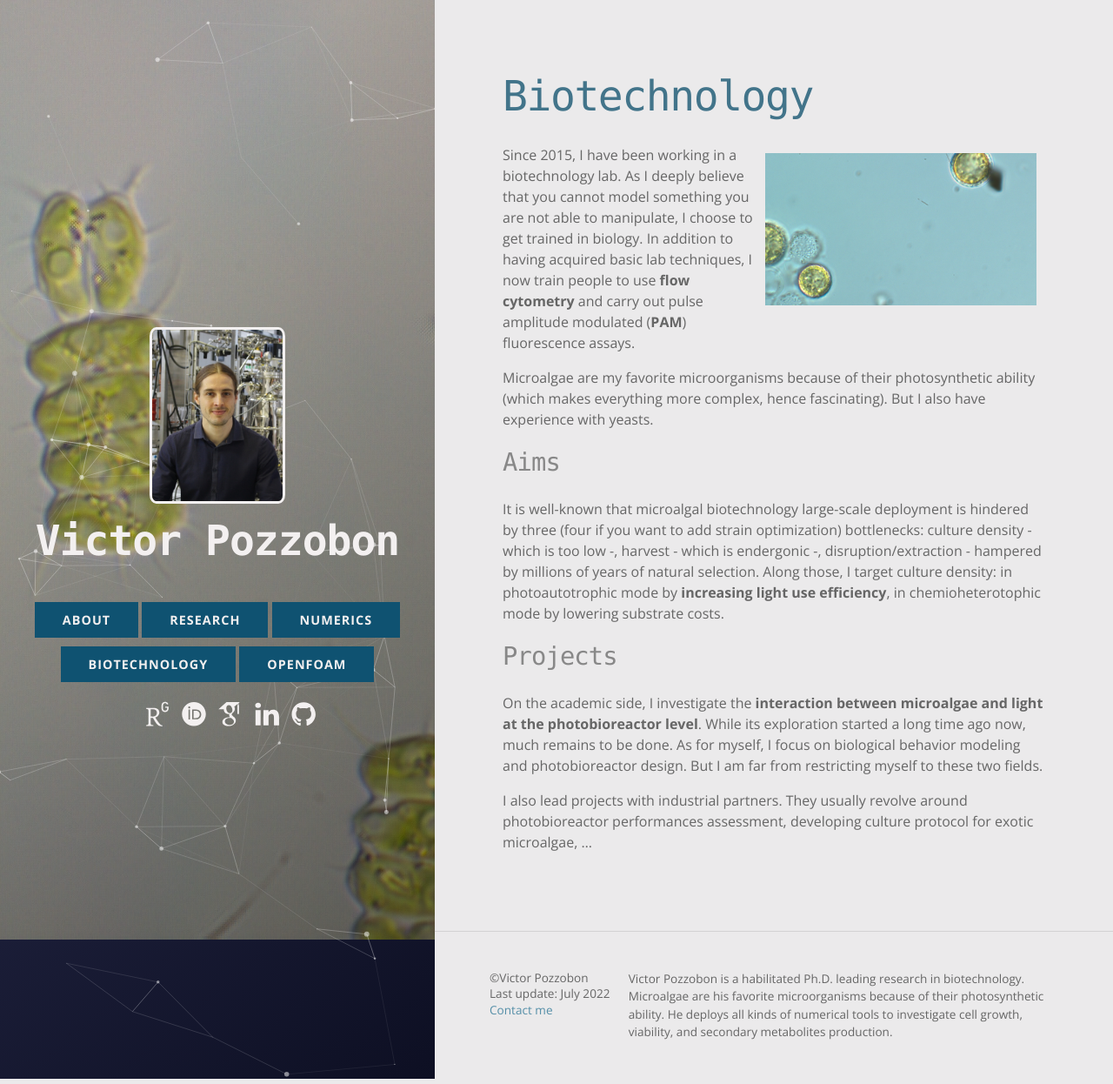
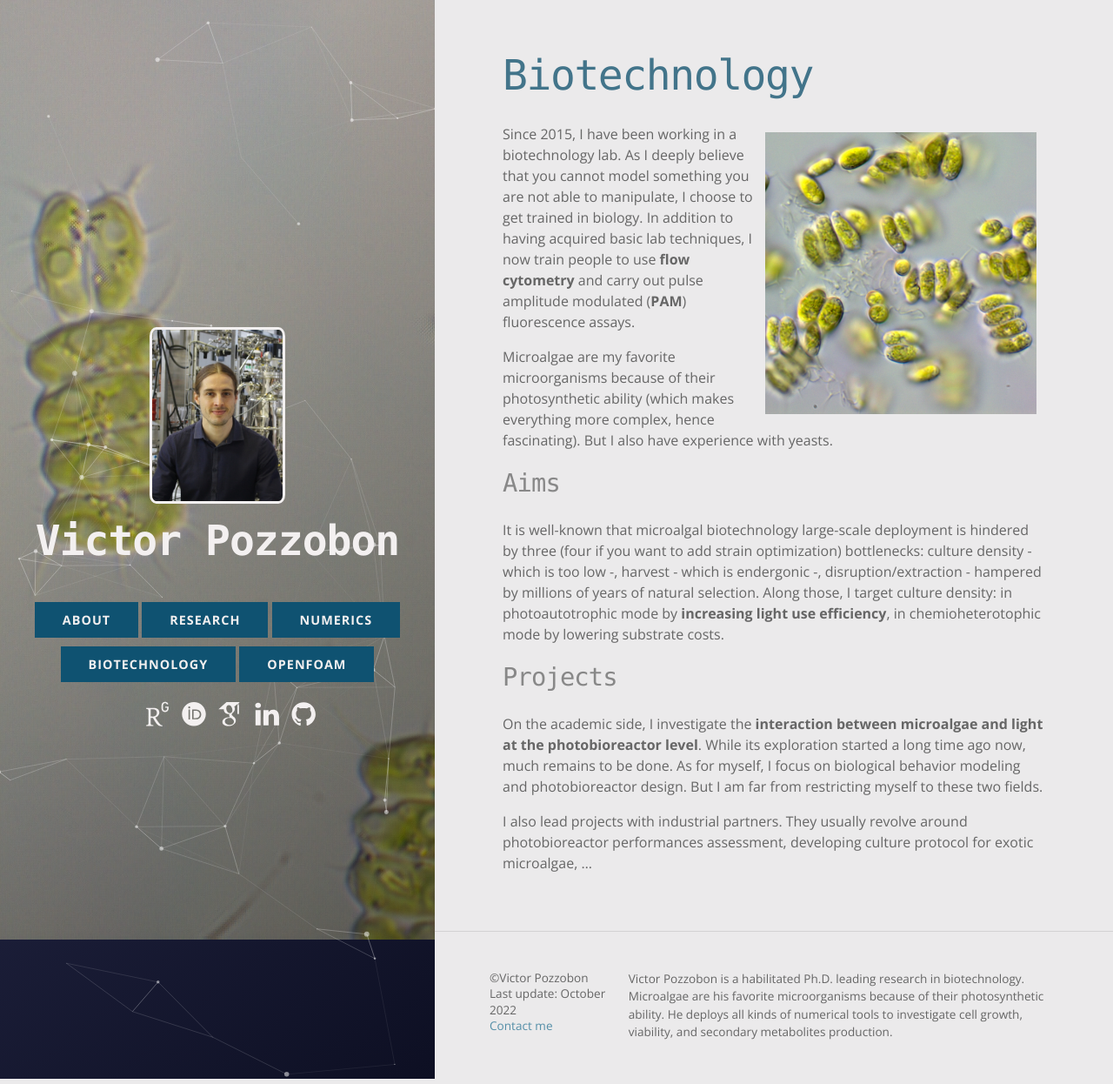
Before and after one commit to victorpozzobon/victorpozzobon.github.io, a Jekyll site: the page built from _pages/biotech.md, in a window 1280 px wide. Shown: the whole page at 87% size. Built offline with Jekyll 4.4.1, drawn with Linux system fonts in a browser that asks for light colours.

Commit message:
Housekeeping

```diff
--- a/_config.yml
+++ b/_config.yml
@@ -10,7 +10,7 @@
 title: Victor Pozzobon
 email: victor.pozzobon@yahoo.fr
 author: Victor Pozzobon
-last_update: July 2022
+last_update: October 2022
 description: >- # this means ignore newlines
   Victor Pozzobon is a habilitated Ph.D. leading research in biotechnology. Microalgae are his favorite microorganisms because of their photosynthetic ability. He deploys all kinds of numerical tools to investigate cell growth, viability, and secondary metabolites production.
 
--- a/_pages/biotech.md
+++ b/_pages/biotech.md
@@ -5,7 +5,7 @@ permalink: /biotech/
 ---
 # Biotechnology
 
-![Thoracospheara Heimii](/assets/images/background2.jpg){: style="float: right;width:50%; max-width:400px; margin:10px"}
+![Desmodesmus pleiomorphus var. Pozzobon](/assets/images/Desmodesmus_pleiomorphus_var_Pozzobon.png){: style="float: right;width:50%; max-width:400px; margin:10px"}
 Since 2015, I have been working in a biotechnology lab. As I deeply believe that you cannot model something
 you are not able to manipulate, I choose to get trained in biology. In addition to having acquired basic lab techniques, I
 now train people to use **flow cytometry** and carry out pulse amplitude modulated (**PAM**) fluorescence assays.
```
Also changed, not shown: _pages/index.md (+1 -1 lines), assets/images/Desmodesmus_pleiomorphus_var_Pozzobon.png (added), assets/images/background2.jpg (deleted), 1 other file.
